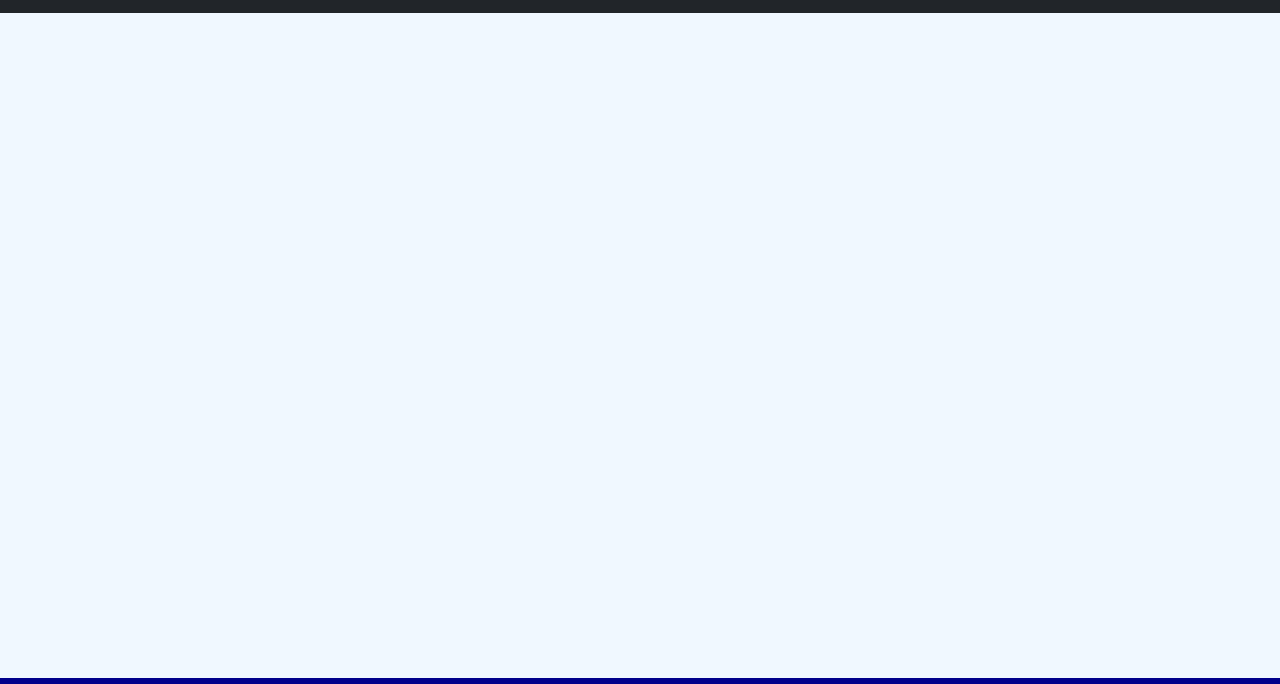
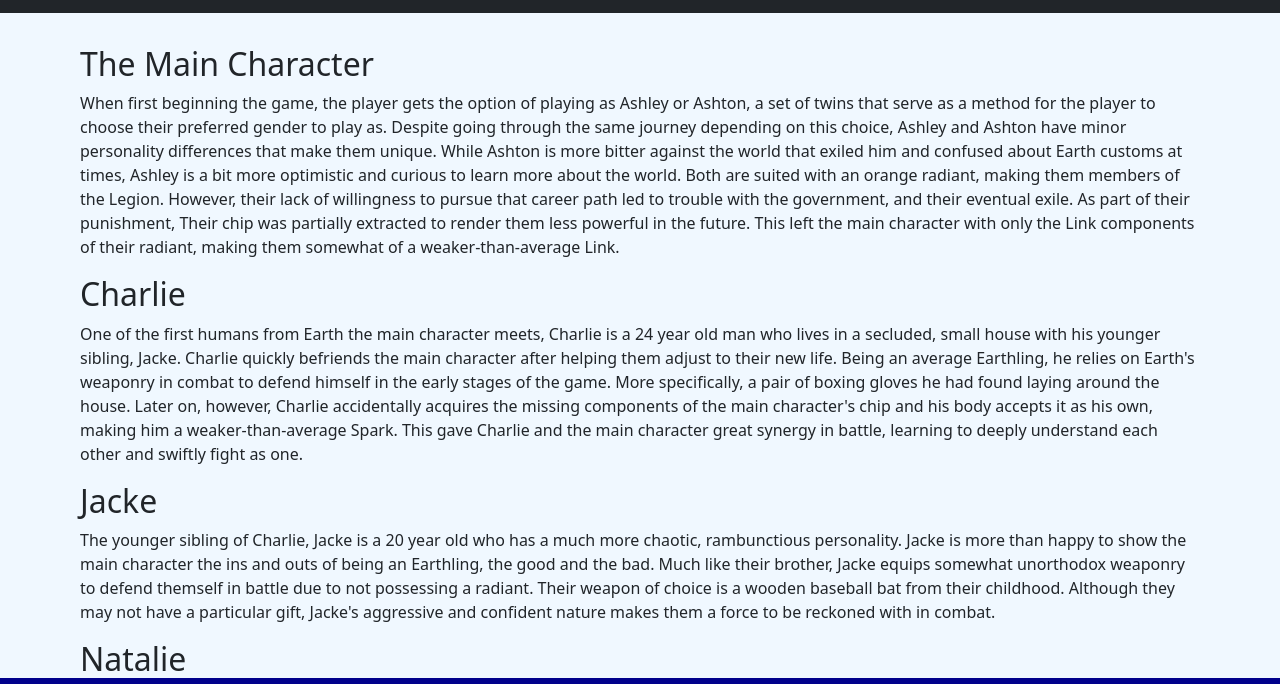
Before and after one commit to CJPobol/IS117, a plain HTML site: page pages/characters.html in a window 1280 px wide. Shown: the part 83-767 px from the top of the page. Drawn offline with nearby package versions, Linux system fonts and the light colour scheme.

Commit message:
added text to characters page, no images yet

```diff
--- a/pages/characters.html
+++ b/pages/characters.html
@@ -57,6 +57,16 @@
             </div>
         </nav>
         <!-- Page Content Starts Here -->
+        <div class="container-fluid page-content">
+            <h2>The Main Character</h2>
+            <p>When first beginning the game, the player gets the option of playing as Ashley or Ashton, a set of twins that serve as a method for the player to choose their preferred gender to play as. Despite going through the same journey depending on this choice, Ashley and Ashton have minor personality differences that make them unique. While Ashton is more bitter against the world that exiled him and confused about Earth customs at times, Ashley is a bit more optimistic and curious to learn more about the world. Both are suited with an orange radiant, making them members of the Legion. However, their lack of willingness to pursue that career path led to trouble with the government, and their eventual exile. As part of their punishment, Their chip was partially extracted to render them less powerful in the future. This left the main character with only the Link components of their radiant, making them somewhat of a weaker-than-average Link.</p>
+            <h2>Charlie</h2>
+            <p>One of the first humans from Earth the main character meets, Charlie is a 24 year old man who lives in a secluded, small house with his younger sibling, Jacke. Charlie quickly befriends the main character after helping them adjust to their new life. Being an average Earthling, he relies on Earth's weaponry in combat to defend himself in the early stages of the game. More specifically, a pair of boxing gloves he had found laying around the house. Later on, however, Charlie accidentally acquires the missing components of the main character's chip and his body accepts it as his own, making him a weaker-than-average Spark. This gave Charlie and the main character great synergy in battle, learning to deeply understand each other and swiftly fight as one.</p>
+            <h2>Jacke</h2>
+            <p>The younger sibling of Charlie, Jacke is a 20 year old who has a much more chaotic, rambunctious personality. Jacke is more than happy to show the main character the ins and outs of being an Earthling, the good and the bad. Much like their brother, Jacke equips somewhat unorthodox weaponry to defend themself in battle due to not possessing a radiant. Their weapon of choice is a wooden baseball bat from their childhood. Although they may not have a particular gift, Jacke's aggressive and confident nature makes them a force to be reckoned with in combat.</p>
+            <h2>Natalie</h2>
+            <p>Natalie is a proud citizen of The Haevan. Her radiant is blue, and she takes pride in her place in society as a defender of the way their society is <em>supposed</em> to be. The main character encounters her early in the story, when they are first exiled. Natalie is tasked with extracting part of the main character's chip. The main character's fear of being exiled tugs at her heartstrings, though she refuses to admit it. Outwardly, she has no sympathy for anyone that goes against the wishes of society. However, after failing a mission given to her, she is sentenced to exile as well. Although she keeps to herself on Earth, the main character soon finds her and helps her adjust to life on Earth as well. Eventually, she becomes closely acquainted to not only the main character, but Charlie and Jacke as well, joining their team to fight back against the strange creatures appearing on Earth following the main character's arrival on Earth.</p>
+        </div>
     </div>
 </div>
  <footer class="footer page-footer">
```
